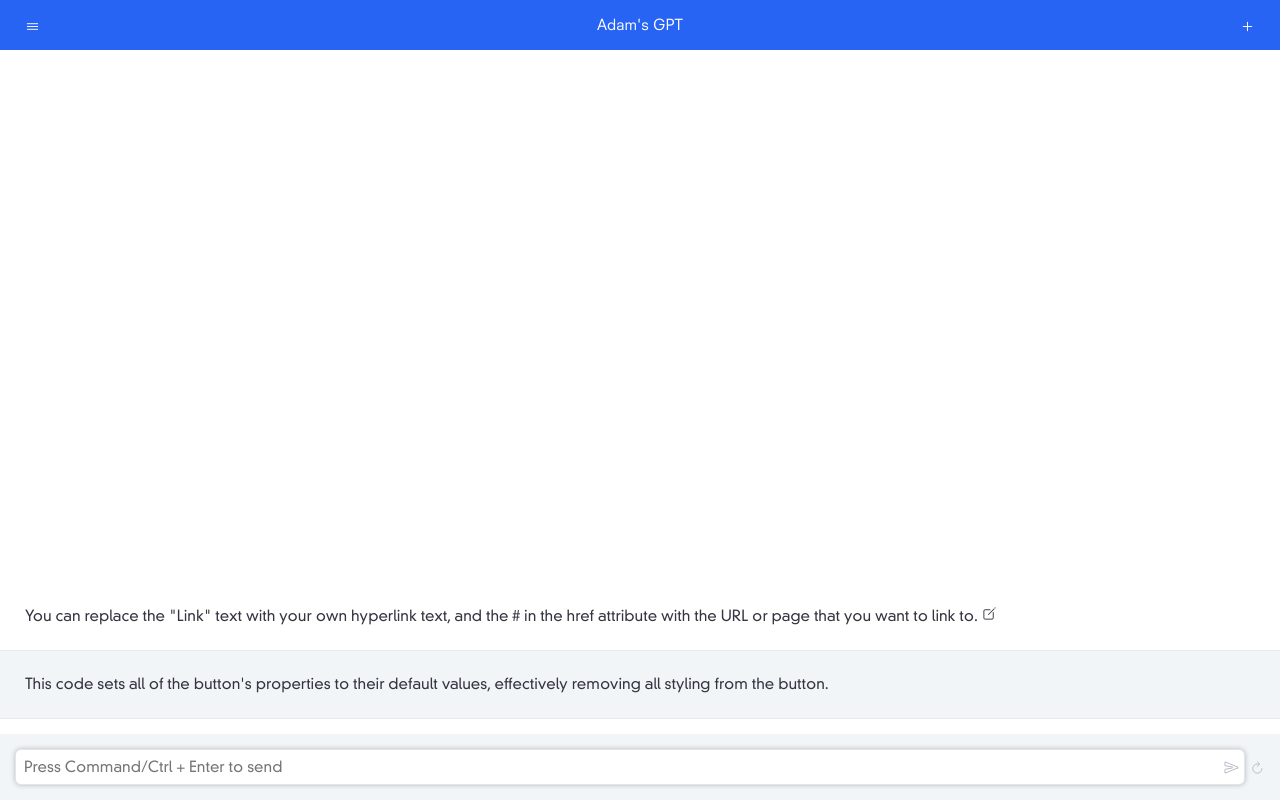
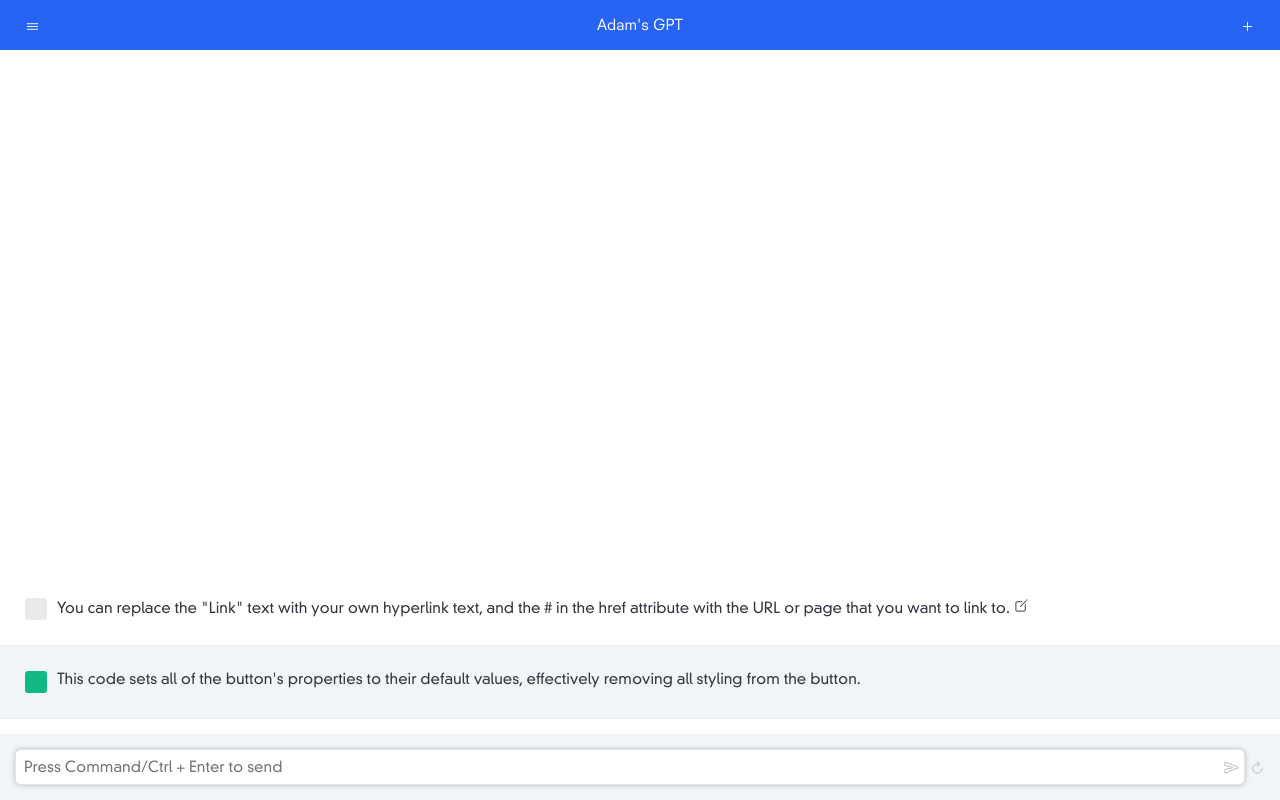
Before and after one commit to adamjgrant/adamsgpt, a plain HTML site: page index.html in a window 1280 px wide. Drawn offline with nearby package versions, Linux system fonts and the light colour scheme.

Commit message:
Adding avatars

```diff
--- a/components/message/message.css
+++ b/components/message/message.css
@@ -1,8 +1,27 @@
 [data-component~='message'] {
   padding: 25px;
   border-bottom: 1px solid var(--border-grey);
+  display: flex;
+  justify-content: space-between;
+  --avatar-message-margin: 10px;
+}
+
+[data-component~='message'] .avatar {
+    border-radius: 3px;
+    background-color: var(--border-grey);
+    width: var(--avatar-width);
+    height: var(--avatar-width);
+    margin-right: var(--avatar-message-margin);
+}
+
+[data-component~='message'] .text {
+    width: calc(100% - (var(--avatar-width) + var(--avatar-message-margin)));
 }
 
 [data-component~='message'].from {
     background: var(--soft-grey);
 }
+
+[data-component~='message'].from .avatar {
+    background-color: var(--gpt-color);
+}
--- a/index.html
+++ b/index.html
@@ -23,10 +23,19 @@
         </aside>
         <div>
             <ul data-component="messages">
-                <li data-component="message">You can replace the "Link" text with your own hyperlink text, and the # in the href attribute with the URL or page that you want to link to.
-                    <ion-icon name="create-outline"></ion-icon>
+                <li data-component="message">
+                    <div class="avatar"></div>
+                    <div class="text">
+                        You can replace the "Link" text with your own hyperlink text, and the # in the href attribute with the URL or page that you want to link to.
+                        <ion-icon name="create-outline"></ion-icon>
+                    </div>
                 </li>
-                <li data-component="message" class="from">This code sets all of the button's properties to their default values, effectively removing all styling from the button.</li>
+                <li data-component="message" class="from">
+                    <div class="avatar"></div>
+                    <div class="text">
+                      This code sets all of the button's properties to their default values, effectively removing all styling from the button.
+                    </div>
+                </li>
             </ul>
             <div data-component="prompt">
                 <div class="outline">
--- a/style.css
+++ b/style.css
@@ -8,10 +8,15 @@
     --active-color: #2864F4;
     --active-text-color: white;
     --text-color: #343541;
+
+    --gpt-color: #12B886;
+
     --shadow-grey: #b1b9c2;
     --border-grey: #eAeAeA;
     --soft-grey: #f2f5f7;
+
     --icon-width: 15px;
+    --avatar-width: 22px;
     font-size: 15px;
 }
 
```
